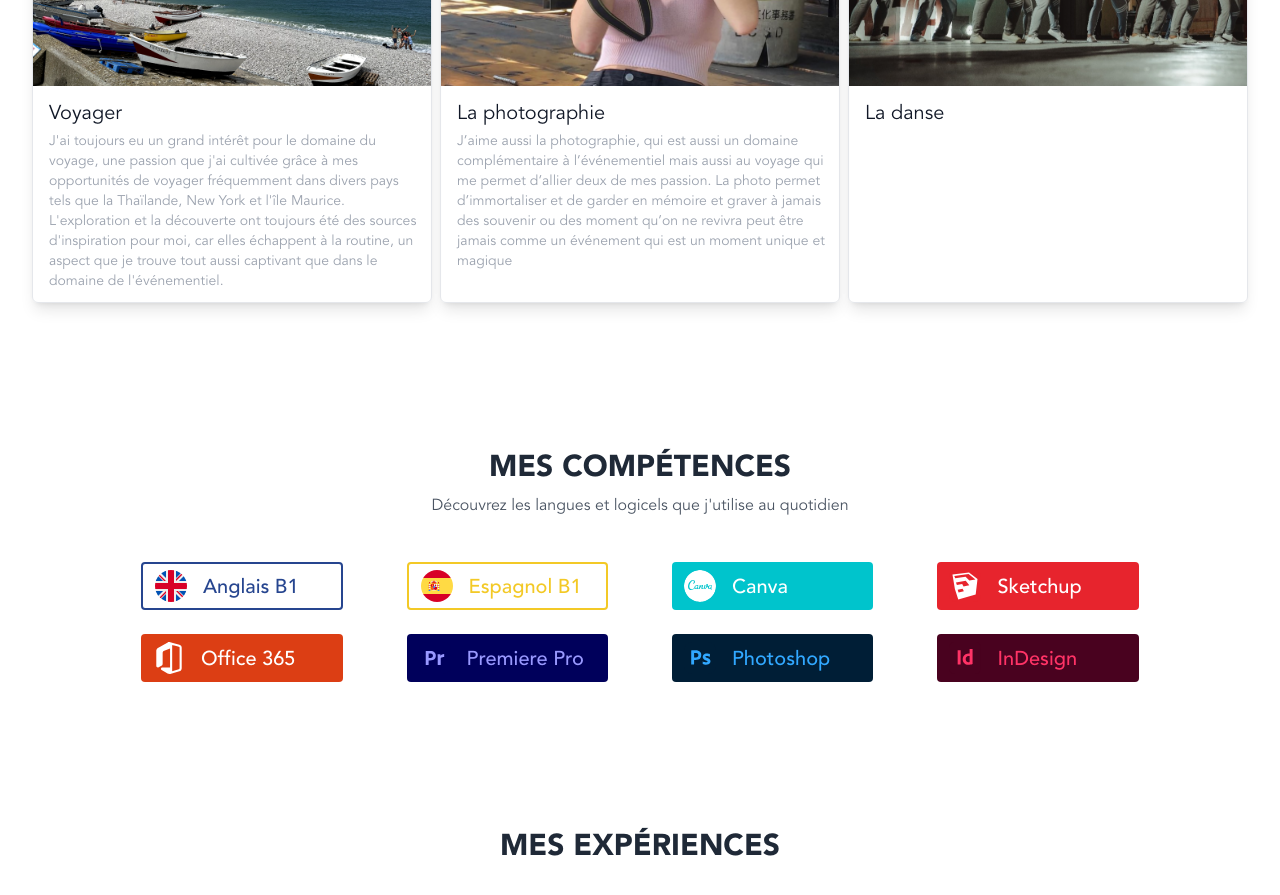
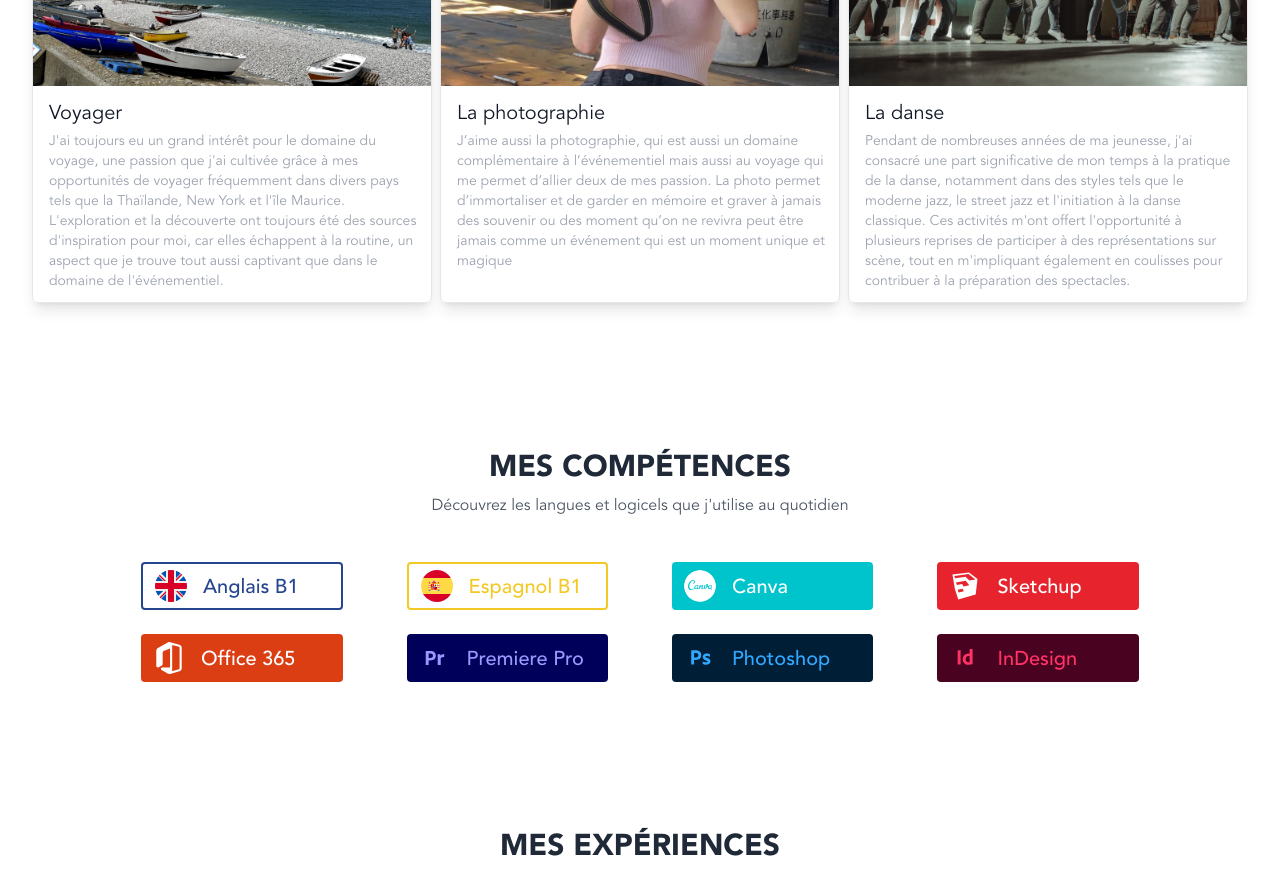
Before and after one commit to StarlingSG1/sarahktorza, a Next.js app: page / in a window 1280 px wide. Shown: the part 1340-2235 px from the top of the page. Built offline with nearby package versions, Linux system fonts and the light colour scheme.

Commit message:
[add] dance text

```diff
--- a/app/components/Discover.tsx
+++ b/app/components/Discover.tsx
@@ -14,7 +14,7 @@ export default function Discover() {
     },
     {
       title: "La danse",
-      desc: "",
+      desc: "Pendant de nombreuses années de ma jeunesse, j'ai consacré une part significative de mon temps à la pratique de la danse, notamment dans des styles tels que le moderne jazz, le street jazz et l'initiation à la danse classique. Ces activités m'ont offert l'opportunité à plusieurs reprises de participer à des représentations sur scène, tout en m'impliquant également en coulisses pour contribuer à la préparation des spectacles.",
       img: "/assets/discover/dance.png",
       href: "#",
     },
```
